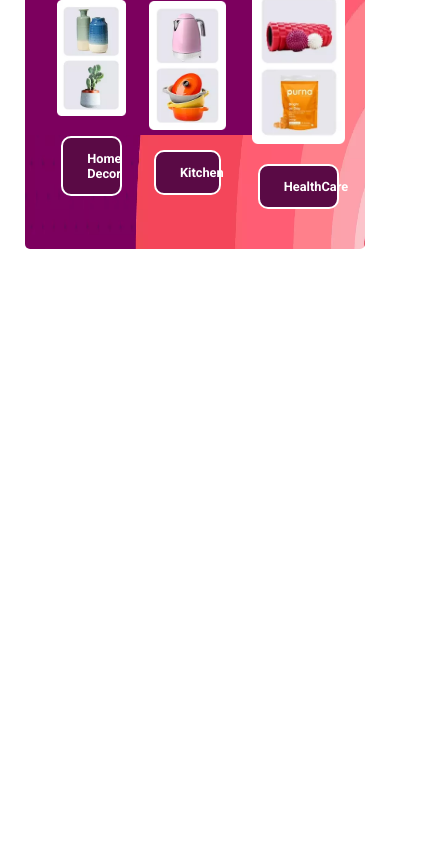
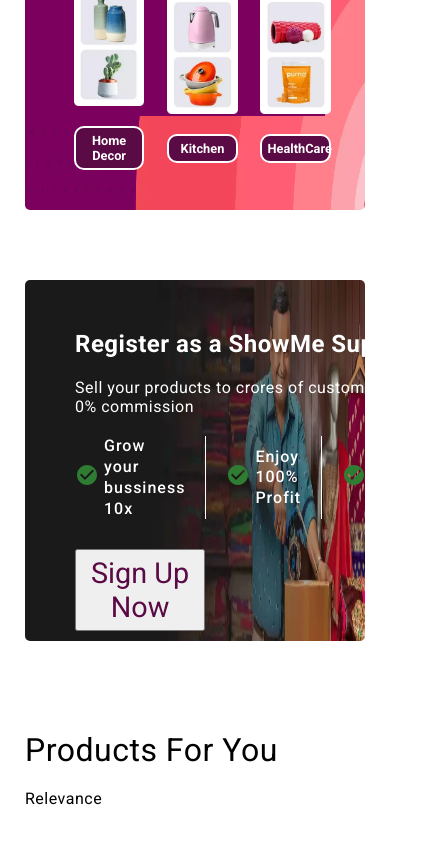
Before and after one commit to Sweenkhan/flipkart-clone, a React (Create React App) app: page / in a window 390 px wide. Shown: the part 2037-2881 px from the top of the page, 431 px wide, since content can reach past the window. Before the commit the page ends 2336 px from the top, so only its background shows below. Built offline with nearby package versions, Linux system fonts and the light colour scheme.

Commit message:
made seller section

```diff
--- a/src/component/home/Home.css
+++ b/src/component/home/Home.css
@@ -7,11 +7,13 @@
 
 .home{
     padding: 150px 50px 50px;
+    flex-direction: column;
 }
 
 .homeContainer{
    flex-direction: column;
    width: 90%;
+   margin-bottom: 20px;
 }
 
 .home .strait-line-section{
--- a/src/component/home/Home.js
+++ b/src/component/home/Home.js
@@ -3,9 +3,12 @@ import "./Home.css";
 import HomeFirstSection from './homeFirstSection/HomeFirstSection';
 import HomeSecondSection from './homeSecondSection/HomeSecondSection';
 import HomeThirdSection from './homeThirdSection/HomeThirdSection';
+import HomeFourthSection from './homeFourthSection/HomeFourthSection';
+import Products from '../product/Products';
 
 function Home() {
   return (
+
     <div className='home'>
       <div className='homeContainer'>
 
@@ -19,8 +22,9 @@ function Home() {
 
          <HomeSecondSection />
          <HomeThirdSection />
-
+         <HomeFourthSection />
       </div>
+      <Products />
     </div>
   )
 }
--- /dev/null
+++ b/src/component/home/homeFourthSection/HomeFourthSection.css
@@ -0,0 +1,51 @@
+.home-fourthSection {
+    flex-direction: column;
+    display: flex;
+    justify-content: center;
+    align-items: flex-start;
+    width: 100%;
+    background-size: 100% 100%;
+    padding: 50px 50px 10px;
+    border-radius: 5px;
+    background-image: url("../../images/sellerImage.webp");
+    color: white;
+}
+
+.home-fourthSection .fourthSection-cnt{
+   display: flex;
+   flex-direction: column;
+   gap: 20px;
+
+}
+
+.home-fourthSection .fourthSection-items{
+    display: flex;
+    justify-content: flex-start;
+}
+
+.home-fourthSection .fourthSection-item{
+    display: flex;
+    padding: 0 20px;
+    line-height: 1.3rem;
+    gap: 5px;
+    border-right:  1px solid white;
+    align-items: center;
+    font-weight: 500;
+    letter-spacing: 1px;
+}
+
+.home-fourthSection .fourthSection-item.first-item{
+    padding-left: 0;
+}
+
+.home-fourthSection .fourthSection-item.last-item{
+    border: none;
+}
+
+.home-fourthSection .fourthSection-cnt>button{
+   padding: 5px 10px;
+   margin-top: 10px;
+   font-size: 1.8rem;
+   width: 130px;
+color: #5a0a45;;
+}
--- /dev/null
+++ b/src/component/home/homeFourthSection/HomeFourthSection.js
@@ -0,0 +1,31 @@
+import React from 'react'
+import CheckCircleIcon from '@mui/icons-material/CheckCircle';
+import "./HomeFourthSection.css"
+
+function HomeFourthSection() {
+  return (
+    <div className='home-fourthSection'>
+    <div className='fourthSection-cnt'>
+      <h2>Register as a ShowMe Supplier</h2>
+      <p>Sell your products to crores of customers at 0% commission</p>
+      <div className='fourthSection-items'>
+        <div className='fourthSection-item first-item'>
+        <span><CheckCircleIcon color='success'/></span>
+        <span>Grow your bussiness 10x</span>
+        </div>
+        <div className='fourthSection-item'>
+        <span><CheckCircleIcon color='success'/></span>
+        <span>Enjoy 100% Profit</span>
+        </div>
+        <div className='fourthSection-item last-item'>
+        <span><CheckCircleIcon color='success'/></span>
+        <span>Sell all over india</span>
+        </div>
+      </div>
+      <button>Sign Up Now</button>
+    </div>
+     </div>
+  )
+}
+
+export default HomeFourthSection
--- a/src/component/home/homeThirdSection/HomeThirdSection.css
+++ b/src/component/home/homeThirdSection/HomeThirdSection.css
@@ -10,6 +10,7 @@
     border-radius: 5px;
     background-image: url("../../images/esentialimage.webp");
     position: relative;
+    margin-bottom: 70px;
 }
 .covering-extra-part{
     position: absolute;
@@ -141,6 +142,7 @@ border: 2px solid white;
     }
     .esentialStore-item>button{
         font-size: 0.8rem;
-        width: 70%;
+        padding: 5px;
+        min-width: 80%;
     }
 }
--- /dev/null
+++ b/src/component/product/Products.css
@@ -0,0 +1,18 @@
+.products-container{
+    display: flex;
+    justify-content: flex-start;
+    width: 100%;
+    min-height: 100vh;
+    margin-top: 50px;
+    flex-direction: column;
+}
+
+.products-container>h1{
+    font-weight: 400;
+    margin: 20px 0;
+}
+
+.all-products-container{
+    display: flex;
+
+}
--- /dev/null
+++ b/src/component/product/Products.js
@@ -0,0 +1,21 @@
+import React from 'react'
+import "./Products.css"
+
+
+function Products() {
+  return (
+    <div className='products-container'>
+
+    <h1>Products For You</h1>
+    <div className='all-products-container'>
+        <div className='products-filter'>
+            <div className='sort-by'>Relevance</div>
+            <div className='filters'></div>
+        </div>
+        <div className='products'></div>
+    </div>
+    </div>
+  )
+}
+
+export default Products
```
Also changed, not shown: src/practice/Practice.js (deleted, +0 -99 lines), src/component/images/sellerImage.webp (added).
